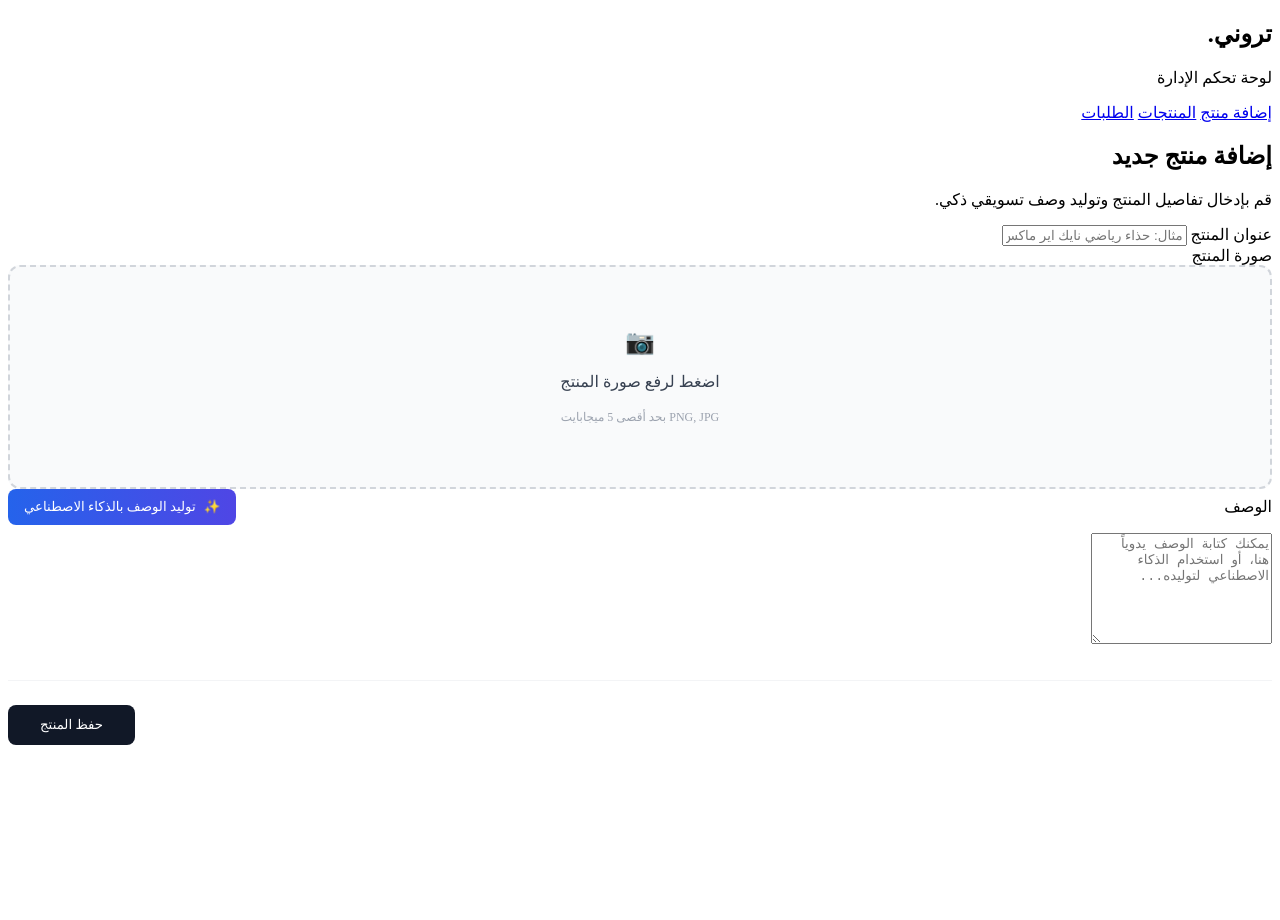
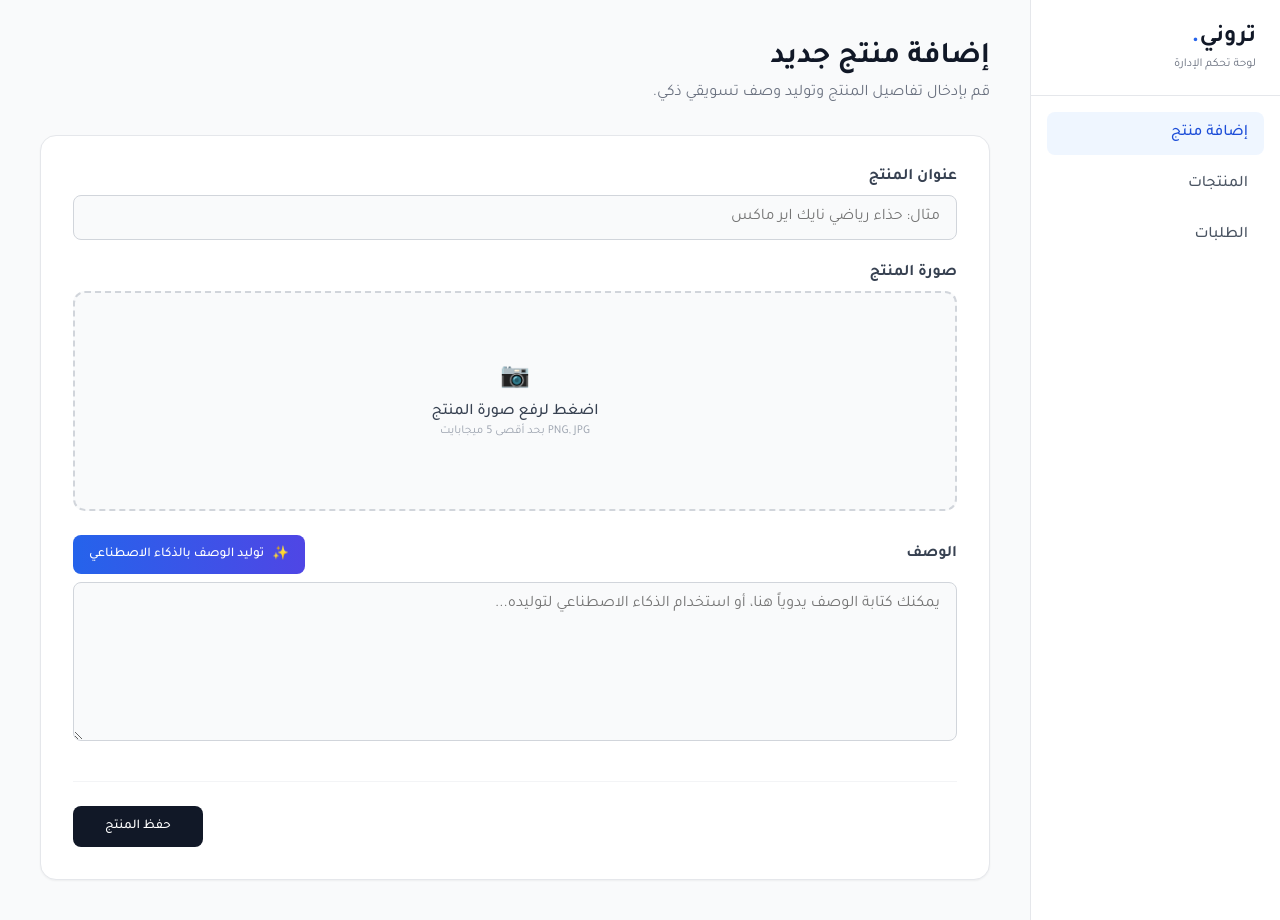
Before and after one commit to 1998basm1998-bot/7890, a plain HTML site: page index.html in a window 1280 px wide. Before the commit the page ends 800 px from the top, so only its background shows below. Drawn offline with Linux system fonts and the light colour scheme.

Commit message:
Add styles for sidebar, main content, and error handling

```diff
--- a/style.css
+++ b/style.css
@@ -1,3 +1,109 @@
+@import url('https://fonts.googleapis.com/css2?family=Tajawal:wght@400;500;700&display=swap');
+
+* {
+    box-sizing: border-box;
+    margin: 0;
+    padding: 0;
+}
+
+body {
+    font-family: 'Tajawal', sans-serif;
+    background-color: #f9fafb;
+    color: #111827;
+}
+
+.container {
+    display: flex;
+    min-height: 100vh;
+}
+
+.sidebar {
+    width: 250px;
+    background-color: #ffffff;
+    border-left: 1px solid #e5e7eb;
+    display: flex;
+    flex-direction: column;
+}
+
+.sidebar-header {
+    padding: 24px;
+    border-bottom: 1px solid #e5e7eb;
+}
+
+.sidebar-header h1 {
+    font-size: 24px;
+    color: #111827;
+}
+
+.sidebar-header h1 span {
+    color: #2563eb;
+}
+
+.sidebar-header p {
+    font-size: 12px;
+    color: #6b7280;
+    margin-top: 4px;
+}
+
+.sidebar-nav {
+    padding: 16px;
+    display: flex;
+    flex-direction: column;
+    gap: 8px;
+}
+
+.sidebar-nav a {
+    text-decoration: none;
+    padding: 12px 16px;
+    color: #4b5563;
+    border-radius: 8px;
+    font-weight: 500;
+    transition: background-color 0.2s, color 0.2s;
+}
+
+.sidebar-nav a:hover {
+    background-color: #f3f4f6;
+}
+
+.sidebar-nav a.active {
+    background-color: #eff6ff;
+    color: #1d4ed8;
+}
+
+.main-content {
+    flex: 1;
+    padding: 40px;
+}
+
+.main-header {
+    margin-bottom: 32px;
+}
+
+.main-header h2 {
+    font-size: 30px;
+}
+
+.main-header p {
+    color: #6b7280;
+    margin-top: 8px;
+}
+
+.card {
+    background-color: #ffffff;
+    border: 1px solid #e5e7eb;
+    border-radius: 16px;
+    padding: 32px;
+    box-shadow: 0 1px 2px 0 rgba(0, 0, 0, 0.05);
+}
+
+.form-group {
+    margin-bottom: 24px;
+}
+
+.form-group label {
+    display: block;
+    font-weight: 600;
+    margin-bottom: 8px;
     color: #374151;
 }
 
@@ -141,3 +247,54 @@ input[type="text"]:focus, textarea:focus {
         justify-content: center;
     }
 }
+/* =========================================
+   نظام عرض وتتبع الأخطاء الذكي
+   ========================================= */
+.error-box {
+    background-color: #fef2f2;
+    border: 1px solid #f87171;
+    border-radius: 8px;
+    padding: 16px;
+    margin-bottom: 20px;
+    animation: fadeIn 0.3s ease-in-out;
+}
+
+.error-header {
+    display: flex;
+    align-items: center;
+    gap: 10px;
+    margin-bottom: 12px;
+}
+
+.error-badge {
+    padding: 4px 8px;
+    border-radius: 4px;
+    font-size: 12px;
+    font-weight: bold;
+    color: #ffffff;
+}
+
+.source-google { background-color: #ef4444; } /* أحمر غامق لجوجل */
+.source-system { background-color: #f59e0b; } /* برتقالي للنظام */
+
+.error-header strong {
+    color: #7f1d1d;
+    font-size: 16px;
+}
+
+.error-body {
+    background-color: #ffffff;
+    padding: 12px;
+    border-radius: 4px;
+    border: 1px dashed #fca5a5;
+    color: #991b1b;
+    font-family: monospace;
+    font-size: 14px;
+    word-wrap: break-word;
+    text-align: left;
+}
+
+@keyframes fadeIn {
+    from { opacity: 0; transform: translateY(-10px); }
+    to { opacity: 1; transform: translateY(0); }
+}
```
